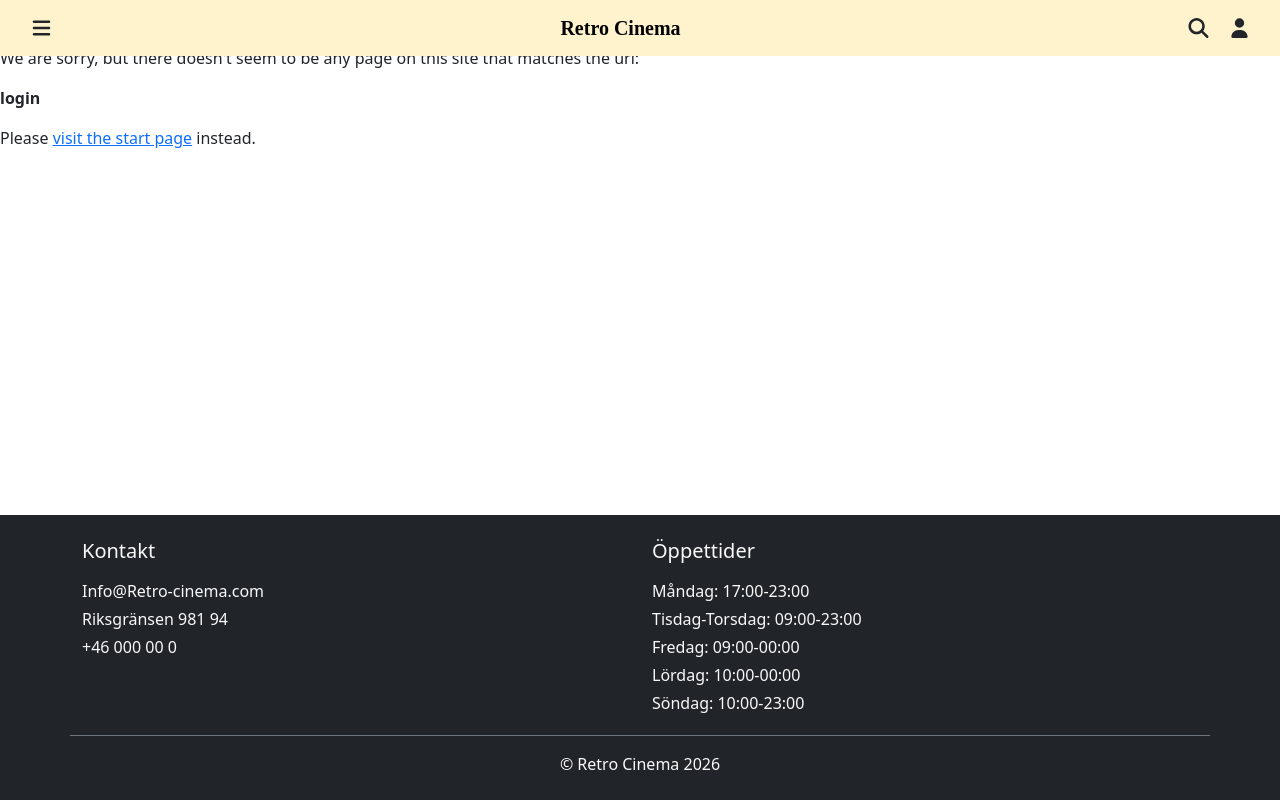
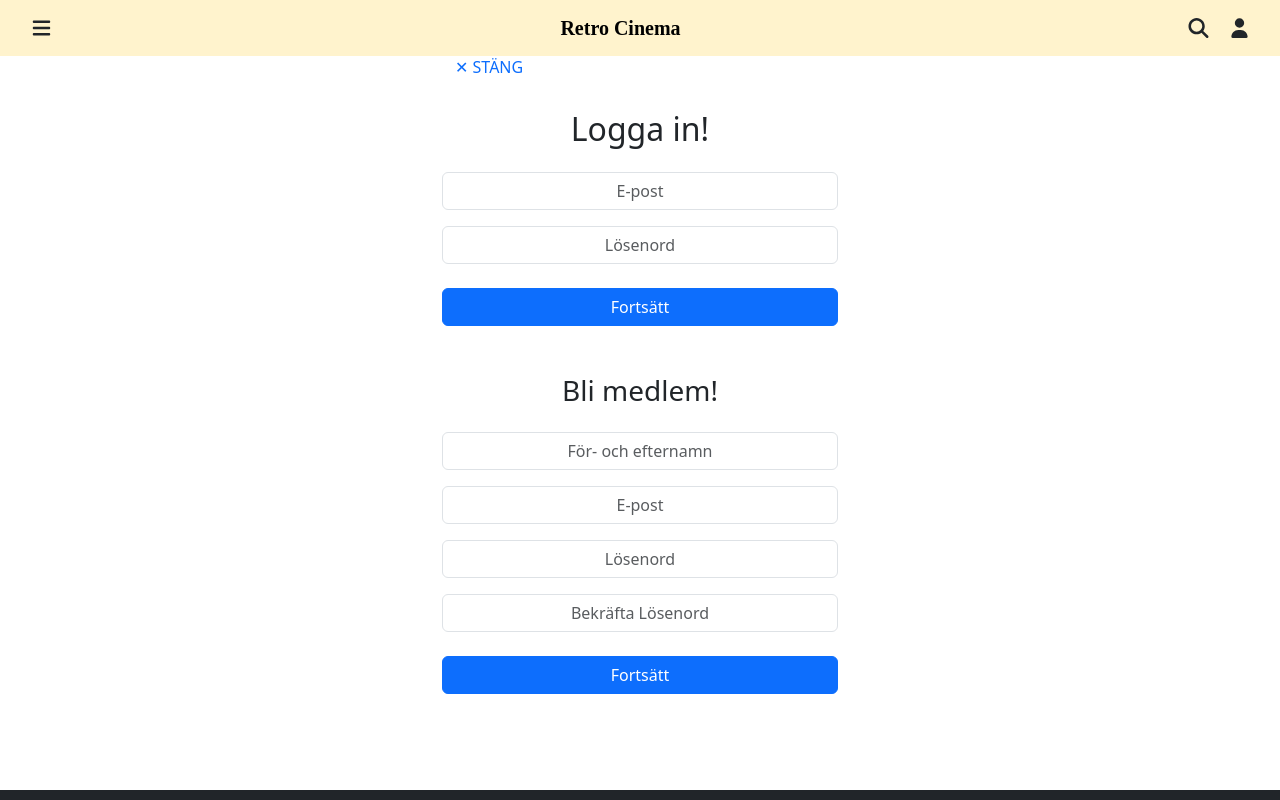
Before and after one commit to Danse21/Filmvisarna-GRP5, a React app: page /login in a window 1280 px wide. Shown: the top 800 px of the page. Built offline with nearby package versions, Linux system fonts and the light colour scheme; the HTML template or start-up script is replaced by a standard one.

Commit message:
Login page initial static layout created

```diff
--- a/src/App.tsx
+++ b/src/App.tsx
@@ -5,7 +5,7 @@ import Footer from "./partials/Footer";
 // import BootstrapBreakpoints from "./parts/BootstrapBreakpoints";
 
 // turn off when not needed for debugging
-const showBootstrapBreakpoints = true;
+// const showBootstrapBreakpoints = true;
 
 export default function App() {
   // scroll to top when the route changes
--- a/src/pages/LoginPage.tsx
+++ b/src/pages/LoginPage.tsx
@@ -0,0 +1,105 @@
+import { Container, Button, Form } from "react-bootstrap";
+import { useNavigate } from "react-router-dom";
+
+// Navigation route
+LoginPage.route = {
+  path: "/login",
+  loginLabel: "Login",
+  index: 6,
+};
+
+export default function LoginPage() {
+  // Used to navigate back to StartPage when closing the Login page
+  const navigate = useNavigate();
+
+  return (
+    <Container className="pt-5 pb-5" style={{ maxWidth: "420px" }}>
+      {/* Add close button */}
+      <button
+        className="btn btn-link text-decoration-none mb-4"
+        onClick={() => navigate("/")}
+        aria-label="Close login page"
+      >
+        ✕ STÄNG
+      </button>
+
+      {/* Add login section */}
+      <section className="mb-5 text-center">
+        <h2 className="mb-4">Logga in!</h2>
+
+        <Form>
+          {/* Create email input field*/}
+          <Form.Group className="mb-3">
+            <Form.Control
+              type="email"
+              placeholder="E-post"
+              className="text-center"
+            />
+          </Form.Group>
+
+          {/* Create password input field */}
+          <Form.Group className="mb-4">
+            <Form.Control
+              type="password"
+              placeholder="Lösenord"
+              className="text-center"
+            />
+          </Form.Group>
+
+          {/* Add a submit button */}
+          <Button variant="primary" className="w-100">
+            Fortsätt
+          </Button>
+        </Form>
+      </section>
+
+      {/* Add Registeration section */}
+      <section className="text-center">
+        <h3 className="mb-4">Bli medlem!</h3>
+
+        <Form>
+          {/* Create name input field */}
+          <Form.Group className="mb-3">
+            <Form.Control
+              type="text"
+              placeholder="För- och efternamn"
+              className="text-center"
+            />
+          </Form.Group>
+
+          {/* Create email input field */}
+          <Form.Group className="mb-3">
+            <Form.Control
+              type="email"
+              placeholder="E-post"
+              className="text-center"
+            />
+          </Form.Group>
+
+          {/* Create password input field */}
+          <Form.Group className="mb-3">
+            <Form.Control
+              type="password"
+              placeholder="Lösenord"
+              className="text-center"
+            />
+          </Form.Group>
+
+          {/* Create confirm password input field */}
+          <Form.Group className="mb-4">
+            <Form.Control
+              type="password"
+              placeholder="Bekräfta Lösenord"
+              className="text-center"
+            />
+          </Form.Group>
+
+          {/* Add a submit button */}
+          <Button variant="primary" className="w-100">
+            Fortsätt
+          </Button>
+        </Form>
+      </section>
+    </Container>
+  );
+}
--- a/src/pages/SearchPage.tsx
+++ b/src/pages/SearchPage.tsx
@@ -1,4 +1,4 @@
-import { useRef, useState } from "react";
+import { useState } from "react";
 import { Container } from "react-bootstrap";
 import { useNavigate } from "react-router-dom";
 import { FontAwesomeIcon } from "@fortawesome/react-fontawesome";
@@ -7,7 +7,7 @@ import { faSearch, faTimes } from "@fortawesome/free-solid-svg-icons";
 // Navigation route
 SearchPage.route = {
   path: "/search",
-  menuLabel: "Search",
+  searchLabel: "Search",
   index: 5,
 };
 
--- a/src/pages/StartPage.tsx
+++ b/src/pages/StartPage.tsx
@@ -1,6 +1,6 @@
 StartPage.route = {
   path: "/",
-  menuLabel: "Start",
+  startLabel: "Start",
   index: 1,
 };
 
--- a/src/routes.ts
+++ b/src/routes.ts
@@ -8,6 +8,7 @@ import NotFoundPage from "./pages/NotFoundPage.tsx";
 import StartPage from "./pages/StartPage.tsx";
 import MenuPage from "./pages/MenuPage.tsx";
 import SearchPage from "./pages/SearchPage.tsx";
+import LoginPage from "./pages/LoginPage.tsx";
 
 interface Route {
   element: JSX.Element;
@@ -26,6 +27,7 @@ export default [
   StartPage,
   MenuPage,
   SearchPage,
+  LoginPage,
 ]
   // map the route property of each page component to a Route,
   // that is converts each element so that each appears as StartPage.route, for example
```
